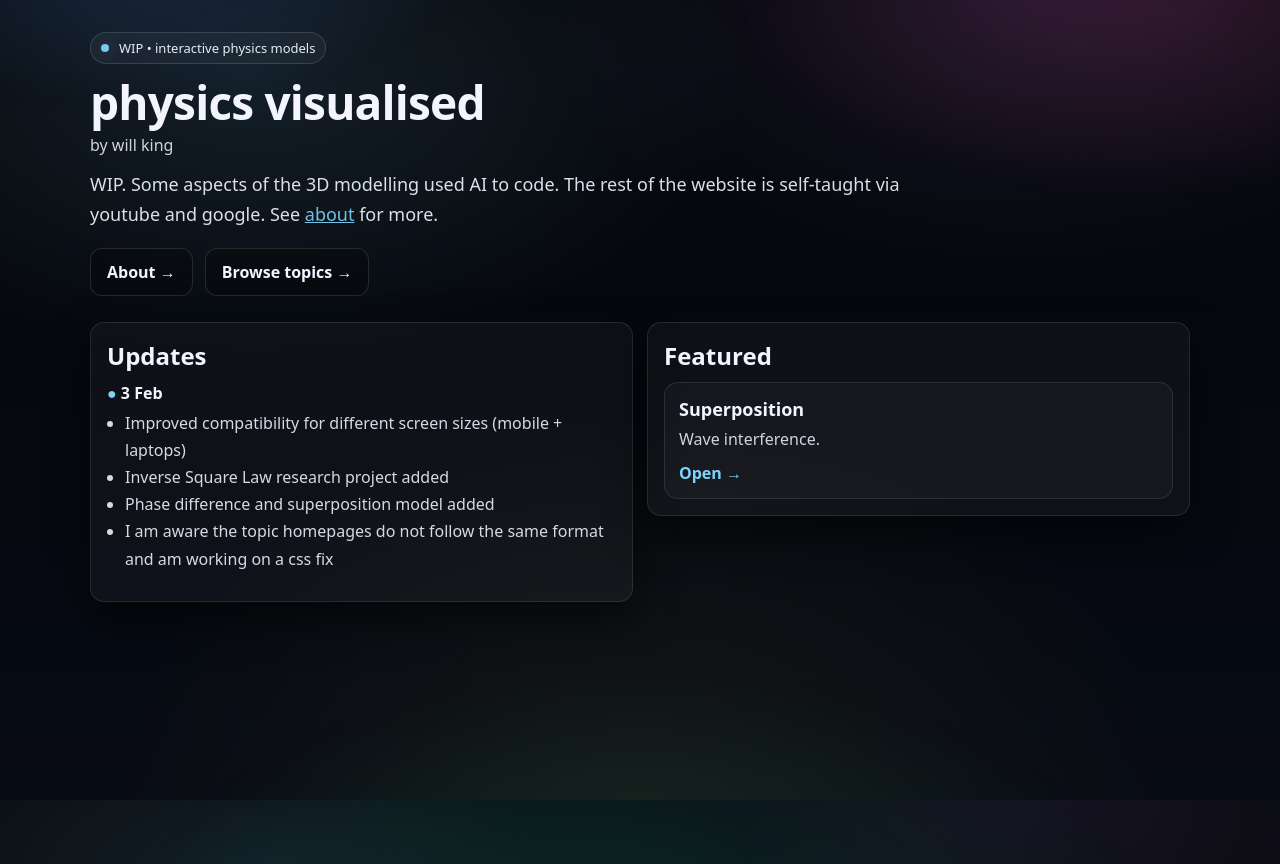
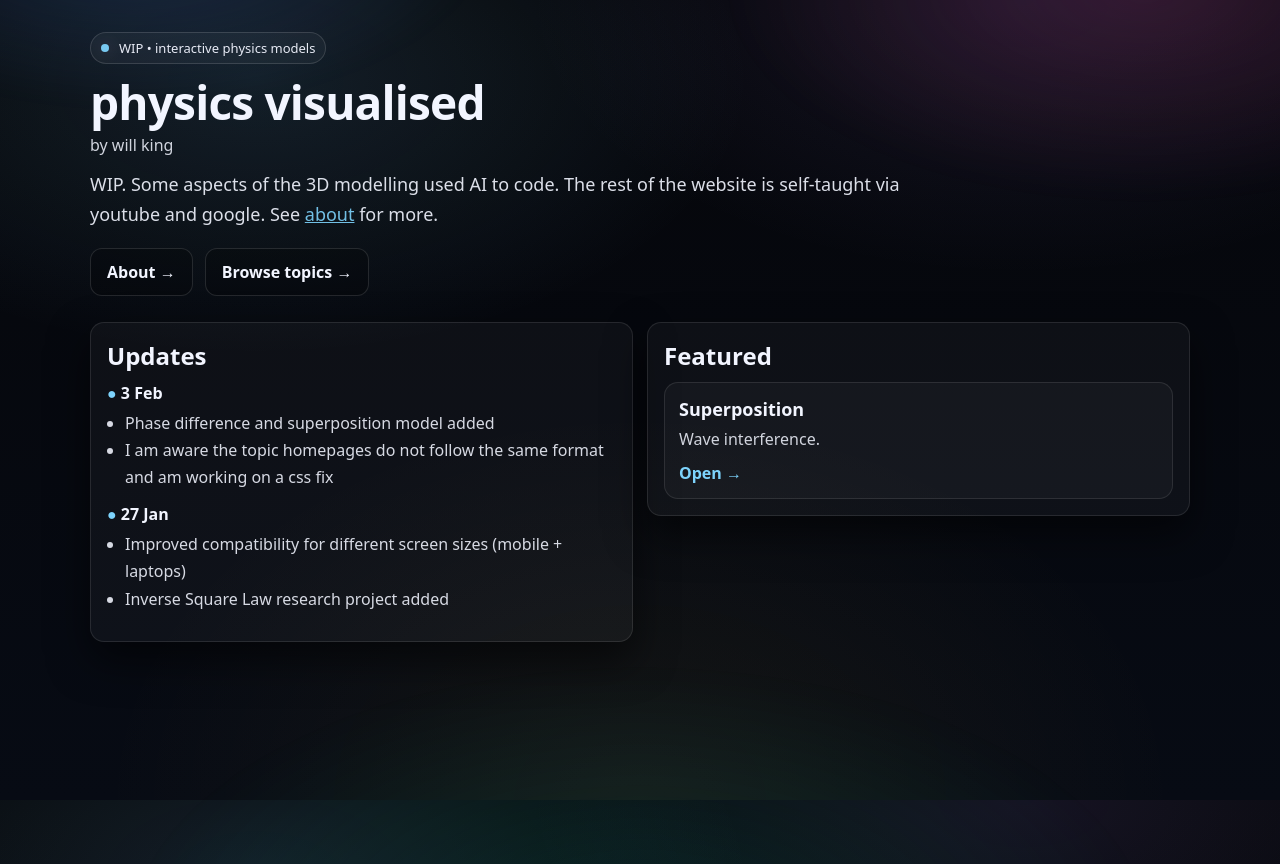
Before and after one commit to 17acs/physics-visualised, a Next.js app: page / in a window 1280 px wide. Built offline with nearby package versions, Linux system fonts and the light colour scheme.

Commit message:
Refine nuclear topic cards and home page styling

```diff
--- a/app/page.tsx
+++ b/app/page.tsx
@@ -3,10 +3,15 @@ export default function Home() {
   {
     date: "3 Feb",
     items: [
+      "Phase difference and superposition model added",
+      "I am aware the topic homepages do not follow the same format and am working on a css fix",
+    ],
+  },
+  {
+    date: "27 Jan",
+    items: [
       "Improved compatibility for different screen sizes (mobile + laptops)",
       "Inverse Square Law research project added",
-        "Phase difference and superposition model added",
-        "I am aware the topic homepages do not follow the same format and am working on a css fix",
     ],
   },
 ];
```
Lines whose indentation alone changed are shown as unchanged.
